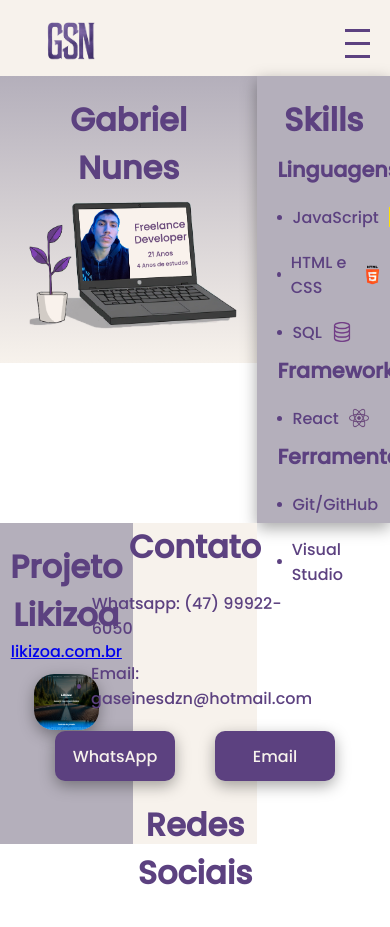
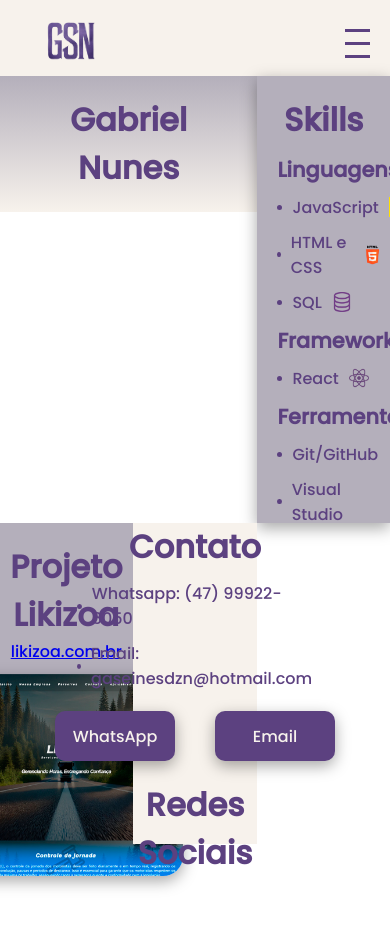
Before and after one commit to Gaseines/Portifolio, a React (Create React App) app in the folder portifolio/: page / in a window 390 px wide. Shown: the top 927 px of the page. Before the commit the page ends 897 px from the top, so only its background shows below. Built offline with nearby package versions, Linux system fonts and the light colour scheme.

Commit message:
ajustes
Alguns ajustes de responsividade

```diff
--- a/portifolio/src/components/Computador.js
+++ b/portifolio/src/components/Computador.js
@@ -10,7 +10,6 @@
                 Gabriel Nunes
             </Titulo>
             <div className={styles.container_img}>
-                <img src={computador} alt="Computador com Gabriel Nunes" />
             </div>
 
         </div>
--- a/portifolio/src/components/Computador.module.css
+++ b/portifolio/src/components/Computador.module.css
@@ -1,7 +1,7 @@
 .container{
     background: linear-gradient(to bottom, var(--cinza), var(--bege));
 
-    height: 53vh;
+    max-height: 53vh;
     width: 66%;
 
     color: var(--RoxoEcuro);
@@ -9,11 +9,24 @@
     text-align: center;
     padding: 20px;
 
+    display: flex;
+    flex-direction: column;
+    align-items: center;
 
 }
 
+.container_img{
+    background-image: url(../image/computador.png);
+    background-position: center center;
+    background-size: contain;
+    background-repeat: no-repeat;
+    width: 90%;
+    height: 90%;
+}
+
 .container_img img{
-    max-width: 100%;
+    max-width: 80%;
+    display: none;
 }
 
 .container_txt{
@@ -24,7 +37,6 @@
 
 .container_img h2{
     font-size: 1.1em;
-
 
 }
 
--- a/portifolio/src/components/ProjetoPrincipal.js
+++ b/portifolio/src/components/ProjetoPrincipal.js
@@ -14,7 +14,7 @@
         <div className={styles.container}>
             <Titulo>Projeto Likizoa</Titulo>
             <a href="https://likizoa.com.br">likizoa.com.br</a>
-            <Projeto link={projeto} name={"Projeto Principal"} />
+            <Projeto classe={styles.projeto} link={projeto} name={"Projeto Principal"} />
         </div>
     )
 }
--- a/portifolio/src/components/ProjetoPrincipal.module.css
+++ b/portifolio/src/components/ProjetoPrincipal.module.css
@@ -10,7 +10,7 @@
 }
 
 .projeto{
-width: 70%;
 height: 80%;
 
+
 }
--- a/portifolio/src/components/layouts/Item.module.css
+++ b/portifolio/src/components/layouts/Item.module.css
@@ -2,7 +2,7 @@
     display: flex;
     list-style: circle;
     align-items: center;
-    padding-top: 20px;
+    padding-top: 10px;
 
 }
 
--- a/portifolio/src/components/layouts/Projeto.module.css
+++ b/portifolio/src/components/layouts/Projeto.module.css
@@ -2,11 +2,12 @@
     width: 70%;
     height: 90%;
     margin-top: 10px;
-
+    display: flex;
+    justify-content: center;
 }
 
 .container_img img{
-    width: 100%;
+
     border-radius: 20px;
     box-shadow: rgba(0, 0, 0, 0.35) 0px 5px 15px;
 }
```
